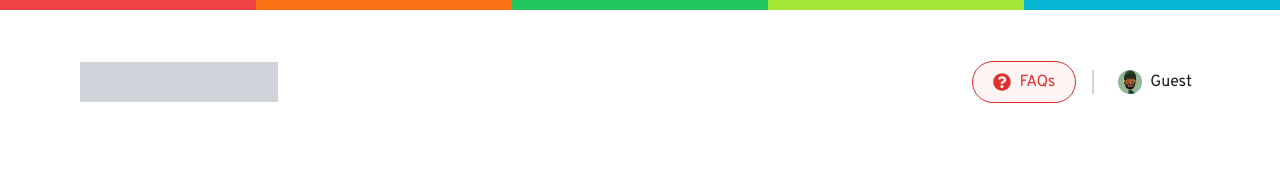
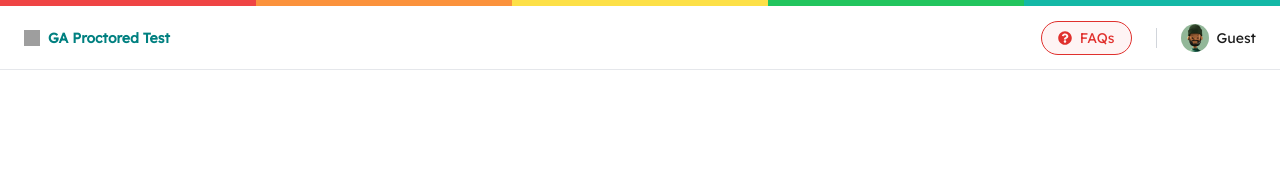
Before and after one commit to Asha-deepthi/GA_Frontend, a React (Vite) app: page /tutorialscreen/1 in a window 1280 px wide. Shown: the top 169 px of the page. Built offline with nearby package versions, Linux system fonts and the light colour scheme; no server answers; grey boxes are pictures that could not be loaded.

Commit message:
topheader

```diff
--- a/src/Test_creation/pages/ImportCandidates.jsx
+++ b/src/Test_creation/pages/ImportCandidates.jsx
@@ -1,6 +1,7 @@
 import React, { useState, useRef, useEffect } from 'react';
 import { useParams, useNavigate } from 'react-router-dom';
 import ImportCandidatesModal from './ImportCandidatesModal';
+import NavBar from '../components/Navbar';
 
 // --- Icon Component (for placeholder icons) ---
 const Icon = ({ name, className = '' }) => {
@@ -258,19 +259,12 @@ const handleFileChange = (event) => {
 
   return (
     <div className="bg-gray-50 min-h-screen font-sans text-gray-800">
+        <NavBar />
       <ImportCandidatesModal
             isOpen={isImportModalOpen}
             onClose={() => setisImportModalOpen(false)}
             onImport={handleImportFromTest}
         />
-        <header className="bg-white shadow-sm">
-            <div className="max-w-7xl mx-auto px-4 sm:px-6 lg:px-8 py-3 flex justify-between items-center">
-                <div className="text-teal-500 font-bold text-lg">■ GA Proctored Test</div>
-                <nav className="hidden md:flex items-center space-x-6 text-sm font-medium text-gray-600"><a href="#" className="hover:text-teal-500">Dashboard</a><a href="#" className="hover:text-teal-500">Tests</a><a href="#" className="hover:text-teal-500">Candidates</a><a href="#" className="text-teal-500 font-semibold">Create test</a></nav>
-                <div className="flex items-center space-x-4"><div className="relative"><Icon name="notification" className="text-xl text-gray-500" /></div><div className="flex items-center space-x-2"><div className="h-8 w-8 rounded-full bg-gray-300"></div><span className="text-sm">Arjun Pawan ▾</span></div></div>
-            </div>
-        </header>
-
         <main className="max-w-4xl mx-auto py-12 px-4">
             <div className="mb-16"><Stepper currentStep={3} /></div>
 
--- a/src/Test_creation/pages/QuizCreationFlow.jsx
+++ b/src/Test_creation/pages/QuizCreationFlow.jsx
@@ -175,13 +175,6 @@ const handleImportQuiz = async (testIdToImport) => {
         onClose={() => setIsImportModalOpen(false)}
         onImport={handleImportQuiz}
       />
-      <header className="app-header">
-        <div className="header-content">
-          <div className="logo"><span className="logo-square"></span> GA Proctored Test</div>
-          <nav className="header-nav"><a href="#">Dashboard</a><a href="#">Tests</a><a href="#">Candidates</a><a href="#" className="active-link">Create test</a></nav>
-          <div className="user-profile"><span className="notification-bell" role="img" aria-label="notifications">🔔</span><div className="avatar"></div><span>Arjun Pranan ▼</span></div>
-        </div>
-      </header>
       <main className="main-content">
         <div className="stepper">
           {/* Step 1: Test Title */}
--- a/src/Test_execution/TutorialScreen.jsx
+++ b/src/Test_execution/TutorialScreen.jsx
@@ -1,19 +1,18 @@
-import React, { useState, useEffect } from 'react';
-import { useNavigate } from "react-router-dom";
+import React, { useEffect, useContext } from 'react';
+import { useNavigate, useParams } from "react-router-dom";
 import { FaQuestionCircle } from 'react-icons/fa';
-import { useParams } from 'react-router-dom';
-import { useContext } from "react";
-import AuthContext from "../Test_creation/contexts/AuthContext"; // adjust path if needed
+import AuthContext from "../Test_creation/contexts/AuthContext"; // Adjust path as needed
+import TopHeader from './components/TopHeader'; // Adjust path if in a different folder
 
 export default function VideoInterviewGuide() {
   const { user } = useContext(AuthContext);
-  useEffect(() => {
-    console.log("👤 User from context in PermissionScreen:", user);
-  }, [user]);
   const userName = user?.name || 'Guest';
-
   const { testId } = useParams();
   const navigate = useNavigate();
+
+  useEffect(() => {
+    console.log("👤 User from context in TutorialScreen:", user);
+  }, [user]);
 
   const handleAccept = () => {
     if (testId) {
@@ -22,40 +21,12 @@ export default function VideoInterviewGuide() {
       alert("Error: Test ID is missing.");
     }
   };
+
   return (
     <div className="relative w-screen h-screen bg-white overflow-hidden font-overpass flex flex-col">
-      {/* Top Colored Bar */}
-      <div className="sticky top-0 left-0 w-full flex h-[10px] z-10">
-        <div className="flex-1 bg-red-500" />
-        <div className="flex-1 bg-orange-500" />
-        <div className="flex-1 bg-green-500" />
-        <div className="flex-1 bg-lime-400" />
-        <div className="flex-1 bg-cyan-500" />
-      </div>
+      {/* Top Header */}
+      <TopHeader userName={userName} />
 
-      {/* Header */}
-      <header className="flex items-center justify-between px-20 py-4 mt-[35px]">
-        <div className="w-[197.78px] h-[40px] bg-gray-300 " />
-        <div className="flex items-center gap-4">
-          <button
-            className="flex items-center px-5 py-2 border border-[#E0302D] rounded-full bg-[#E0302D0D] gap-2"
-          >
-            <FaQuestionCircle className="text-[#E0302D] text-lg" />
-            <span className="text-[#E0302D] text-base font-medium">FAQs</span>
-          </button>
-          <div className="h-6 w-[2px] bg-gray-300" />
-          <div className="flex items-center gap-2 px-2">
-            <img
-              src="/images/profilepic.png"
-              alt="Avatar"
-              className="w-6 h-6 rounded-full"
-            />
-            <span className="text-[#1A1A1A] text-base font-medium">{userName ?? 'Loading...'}</span>
-          </div>
-        </div>
-      </header>
-
-      {/* Main Content */}
       {/* Main Content */}
       <div className="w-full flex-1 px-4 sm:px-8 lg:px-0 mx-auto flex flex-col items-center gap-6 justify-center max-w-[856px] overflow-hidden">
         {/* Heading and Paragraph */}
@@ -86,9 +57,6 @@ export default function VideoInterviewGuide() {
           Next
         </button>
       </div>
-
-      {/* Optional Decorative Star */}
-
     </div>
   );
 }
--- a/src/Test_execution/WelcomeScreen.jsx
+++ b/src/Test_execution/WelcomeScreen.jsx
@@ -2,9 +2,13 @@ import React, { useState, useEffect  } from 'react';
 import { useNavigate } from "react-router-dom";
 import { FaQuestionCircle } from "react-icons/fa";
 import { useParams } from 'react-router-dom';
+import AuthContext from "../Test_creation/contexts/AuthContext"; // Adjust path as needed
+import TopHeader from './components/TopHeader'; // Adjust path if in a different folder
 
 const WelcomeScreen = () => {
     const navigate = useNavigate();
+    const { user } = useContext(AuthContext);
+    const userName = user?.name || 'Guest';
     const { testId } = useParams();
     const [isLoading, setIsLoading] = useState(false);
     const [errorMessage, setErrorMessage] = useState('');
@@ -61,26 +65,7 @@ const handleAccept = async () => {
     };
   return (
     <div className="w-screen h-screen bg-white flex flex-col items-center px-4 pt-6 font-overpass relative overflow-hidden">
-      {/* Top Color Bar */}
-      <div className="w-full h-[10px] flex absolute top-0 left-0 z-10">
-        <div className="flex-1 bg-red-500" />
-        <div className="flex-1 bg-orange-400" />
-        <div className="flex-1 bg-yellow-400" />
-        <div className="flex-1 bg-green-500" />
-        <div className="flex-1 bg-cyan-500" />
-      </div>
-
-      {/* Header */}
-      <header className="w-full max-w-[1250px] flex items-center justify-between px-4 md:px-10 py-4 mt-12 z-10 h-11">
-        <div className="w-[197.78px] h-[40px] bg-black/20" />
-        <button className="flex items-center gap-2 px-5 py-2.5 border border-[#E0302D] bg-[#E0302D0D] rounded-full">
-          <FaQuestionCircle className="text-[#E0302D] text-lg" />
-          <span className="font-medium text-base text-center text-[#E0302D]">
-            FAQs
-          </span>
-        </button>
-      </header>
-
+      <TopHeader userName={userName} />
       {/* Main Content */}
       <div className="w-full flex-1 flex flex-col items-center justify-center px-4 md:px-0 max-w-[456px] overflow-hidden">
         {/* Heading */}
--- a/src/Test_execution/components/TopHeader.jsx
+++ b/src/Test_execution/components/TopHeader.jsx
@@ -1,19 +1,7 @@
-import React, { useEffect, useState} from 'react';
+import React from 'react';
 import { FaQuestionCircle } from "react-icons/fa";
 
 const TopHeader = ({ userName }) => {
-  {/*const [userName, setUserName] = useState(null);*/}
-
-  {/*useEffect(() => {
-    const id = localStorage.getItem('userId');
-    if (!id) return setUserName('Guest');
-
-    fetch(`http://127.0.0.1:8000/api/test-execution/get-user/${id}/`)
-      .then(res => res.json())
-      .then(profile => setUserName(profile.name))
-      .catch(() => setUserName('Guest'));
-  }, []);*/}
-
   return (
     <div className="relative w-full bg-white font-lexend">
       {/* Top Multi-Colored Bar */}
@@ -27,26 +15,19 @@ const TopHeader = ({ userName }) => {
 
       {/* Main Header */}
       <header className="flex items-center justify-between px-6 py-3 border-b border-[#E5E7EB] h-[64px]">
-        {/* Logo and Title */}
         <div className="flex items-center gap-2">
           <img src="/images/pin-icon.png" alt="Pin" className="w-4 h-4" />
           <span className="text-[#008080] text-sm font-semibold">GA Proctored Test</span>
         </div>
 
-        {/* Right Side */}
         <div className="flex items-center gap-6">
-          {/* FAQs Button */}
-          <button
-            className="flex items-center px-4 py-1.5 border border-[#E0302D] rounded-full bg-[#E0302D0D] gap-2"
-          >
+          <button className="flex items-center px-4 py-1.5 border border-[#E0302D] rounded-full bg-[#E0302D0D] gap-2">
             <FaQuestionCircle className="text-[#E0302D] text-sm" />
             <span className="text-[#E0302D] text-sm font-medium">FAQs</span>
           </button>
 
-          {/* Divider */}
           <div className="h-5 w-[1px] bg-gray-300" />
 
-          {/* User Profile */}
           <div className="flex items-center gap-2">
             <img
               src="/images/profilepic.png"
```
Lines whose indentation alone changed are shown as unchanged.
